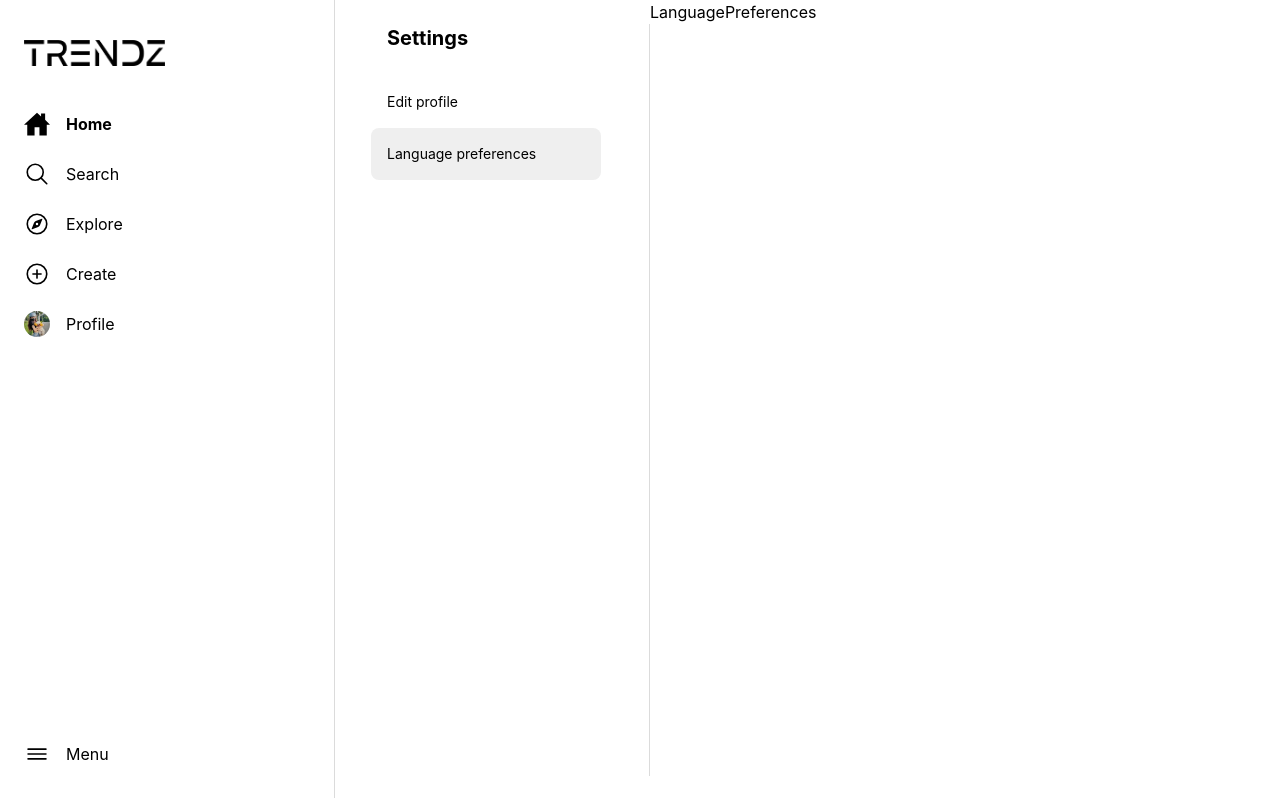
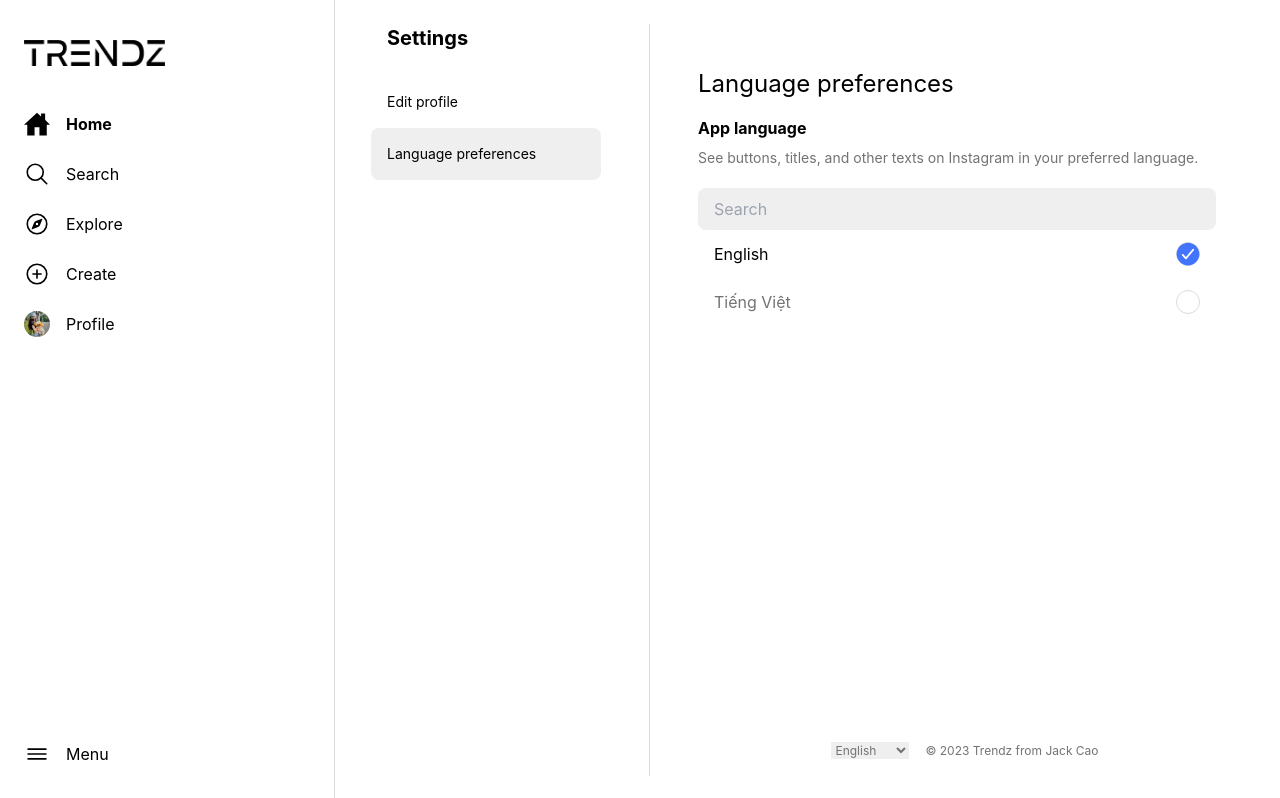
Before and after one commit to hpcao299/trendz_ui, a Next.js app: page /language/preferences in a window 1280 px wide. Shown: the top 798 px of the page. Built offline with nearby package versions, Linux system fonts and the light colour scheme.

Commit message:
language preferences page ui

```diff
--- a/src/app/(settings)/accounts/edit/page.tsx
+++ b/src/app/(settings)/accounts/edit/page.tsx
@@ -5,7 +5,7 @@ import React from 'react';
 const AccountEditPage = () => {
     return (
         <>
-            <div className="py-9 min-h-with-copyright-footer">
+            <div className="setting-content">
                 <div className="mt-8 mb-6 text-2xl ml-11">Edit profile</div>
                 <div className="mt-8">
                     <div className="ml-[194px] relative">
@@ -62,6 +62,7 @@ const AccountEditPage = () => {
                                         id="bio"
                                         placeholder="Bio"
                                         className="border border-solid px-2.5 py-1.5 h-8 text-base border-btnHover rounded-sm w-full min-h-[60px]"
+                                        autoComplete="false"
                                     ></textarea>
                                     <div className="text-xs text-secondaryText">3 / 150</div>
                                 </div>
--- a/src/app/(settings)/language/preferences/page.tsx
+++ b/src/app/(settings)/language/preferences/page.tsx
@@ -1,7 +1,56 @@
-import React from 'react';
+import { CopyrightFooter } from '@/layouts';
+import { IoCheckmarkCircle } from 'react-icons/io5';
 
 const LanguagePreferences = () => {
-    return <div>LanguagePreferences</div>;
+    return (
+        <>
+            <div className="setting-content">
+                <div className="mt-8 ml-12 mr-16">
+                    <div className="mb-4 text-2xl">Language preferences</div>
+                    <div className="text-base font-bold">App language</div>
+                    <div className="mt-2 mb-5 text-sm text-secondaryText">
+                        See buttons, titles, and other texts on Instagram in your preferred
+                        language.
+                    </div>
+                    <div>
+                        <input
+                            type="text"
+                            className="w-full px-4 py-3 text-base rounded-lg outline-none h-[42px] bg-btnBackground"
+                            placeholder="Search"
+                            autoComplete="false"
+                        />
+                        <div className="overflow-y-auto h-[476px]">
+                            <div
+                                className="flex items-center justify-between h-12 px-4 py-3 text-base transition-colors duration-100 rounded-lg hover:bg-lightHover"
+                                role="button"
+                            >
+                                <span>English</span>
+                                <div className="relative w-6 h-6 border border-solid rounded-full border-separator text-primary">
+                                    <IoCheckmarkCircle
+                                        size={28}
+                                        className="absolute -top-[3px] -left-[3px]"
+                                    />
+                                </div>
+                            </div>
+                            <div
+                                className="flex items-center justify-between h-12 px-4 py-3 text-base transition-colors duration-100 rounded-lg hover:bg-lightHover text-secondaryText"
+                                role="button"
+                            >
+                                <span>Tiếng Việt</span>
+                                <div className="relative w-6 h-6 border border-solid rounded-full border-separator text-primary">
+                                    {/* <IoCheckmarkCircle
+                                        size={28}
+                                        className="absolute -top-[3px] -left-[3px]"
+                                    /> */}
+                                </div>
+                            </div>
+                        </div>
+                    </div>
+                </div>
+            </div>
+            <CopyrightFooter />
+        </>
+    );
 };
 
 export default LanguagePreferences;
--- a/src/app/globals.css
+++ b/src/app/globals.css
@@ -55,3 +55,7 @@ input:disabled {
 button:disabled {
     @apply pointer-events-none opacity-30;
 }
+
+.setting-content {
+    @apply py-9 min-h-with-copyright-footer;
+}
```
